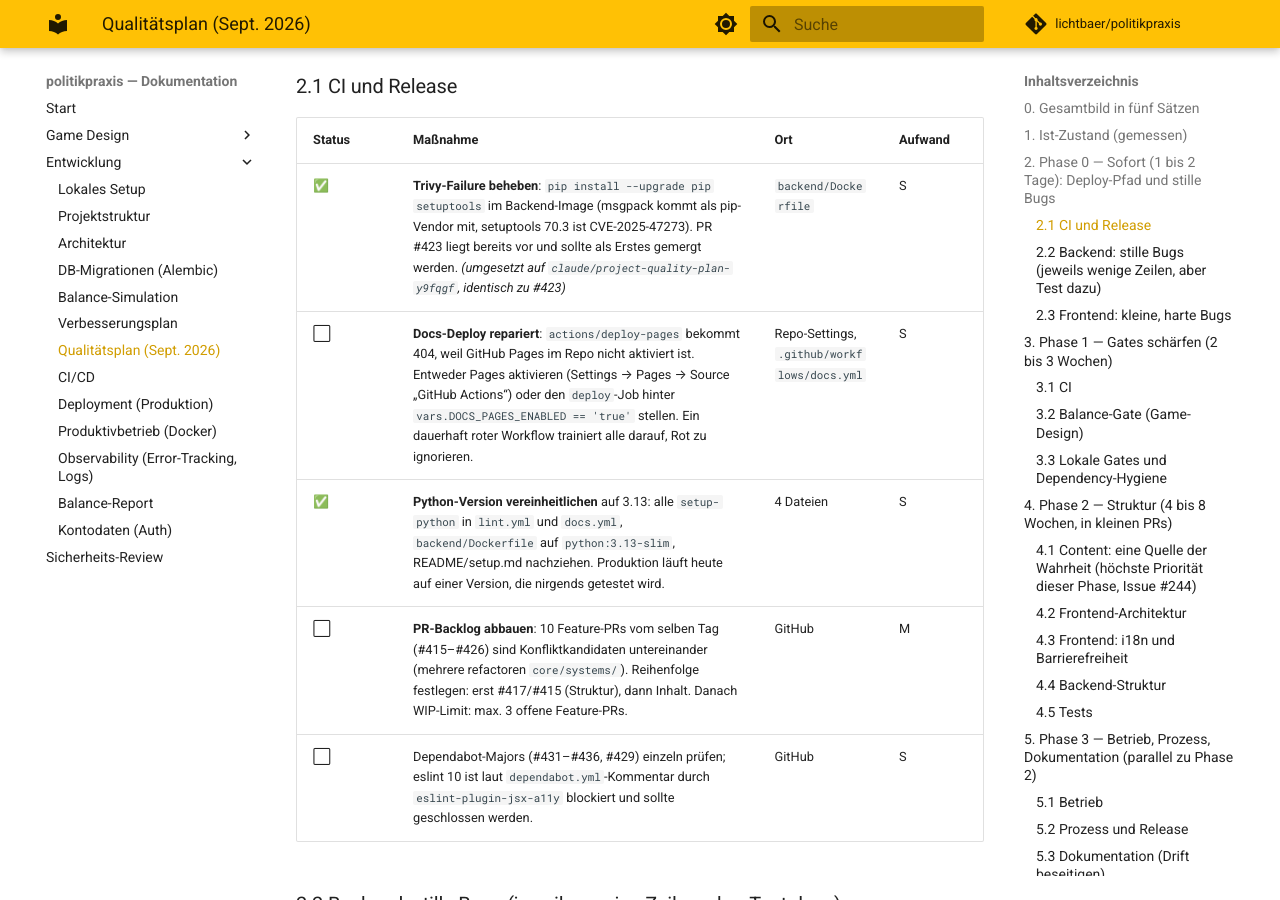
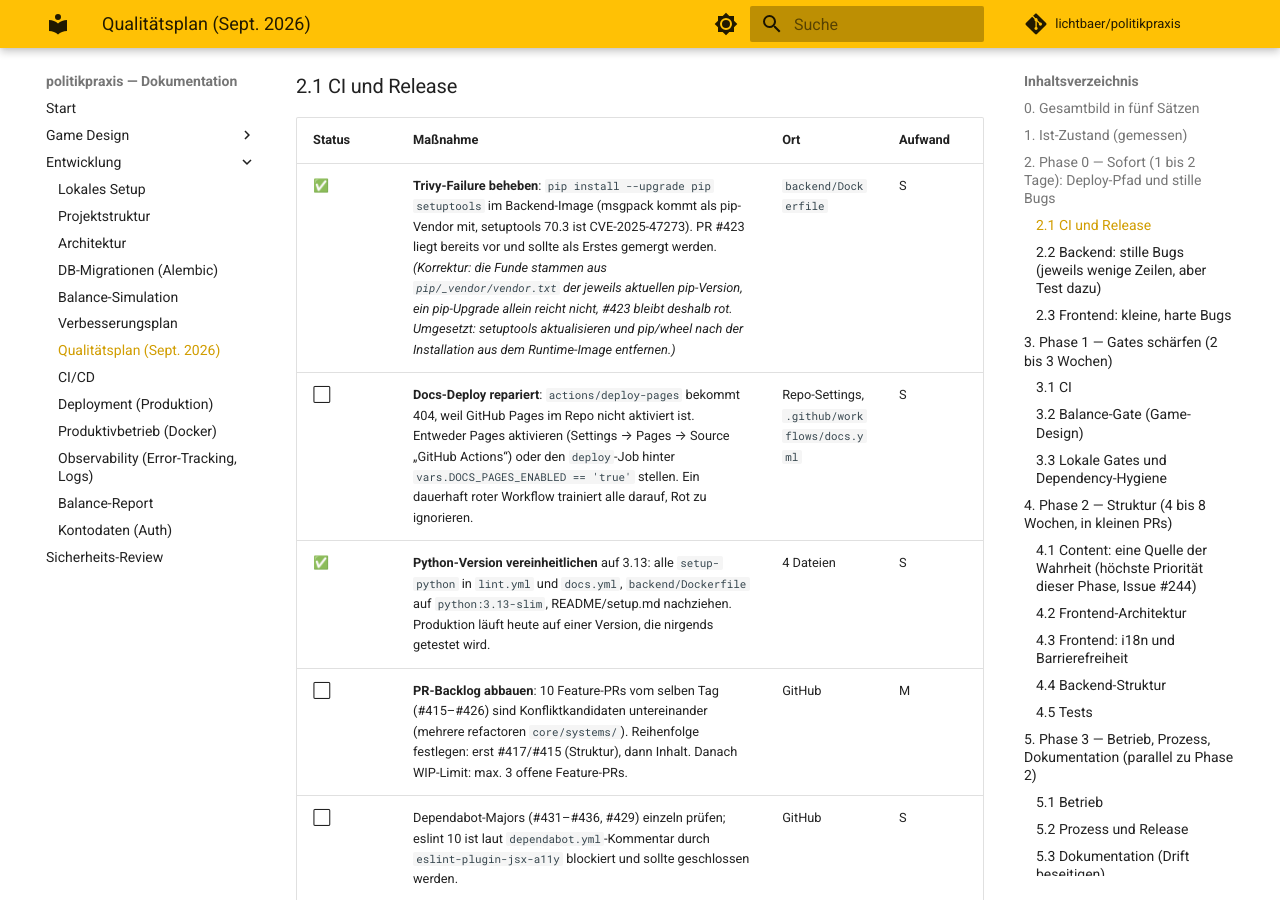
Before and after one commit to lichtbaer/politikpraxis, an MkDocs documentation site: the page built from docs/entwicklung/qualitaetsplan.md, in a window 1280 px wide and 900 px high, scrolled down 2572 px. Built offline with MkDocs 1.6.1 and Material for MkDocs 9.7.7, drawn with Linux system fonts in a browser that asks for light colours; comment, search, counter and statistics services are not loaded.

Commit message:
fix(docker): pip aus dem Backend-Runtime-Image entfernen (Trivy HIGH)
Trivy meldet msgpack 1.1.2 (GHSA-6v7p-g79w-8964) und setuptools 70.3.0
(CVE-2025-47273) aus pip/_vendor/vendor.txt — pip vendort beide selbst,
auch in der aktuellen Version 26.2.1. Ein pip-Upgrade (wie in #423 und
im vorigen Commit) ändert daran nichts. Nach der Installation der
Requirements werden pip und wheel deinstalliert; zur Laufzeit (alembic,
uvicorn) wird kein Paketmanager gebraucht.

Co-Authored-By: Claude Fable 5.1 <noreply@anthropic.com>
Claude-Session: https://claude.ai/code/session_018bwHQK2iB49rpdUq3Mnody

```diff
--- a/docs/entwicklung/qualitaetsplan.md
+++ b/docs/entwicklung/qualitaetsplan.md
@@ -71,7 +71,7 @@ Sicherheitslücken schließen. Alles hier ist klein und unabhängig voneinander.
 
 | Status | Maßnahme | Ort | Aufwand |
 |---|---|---|---|
-| ✅ | **Trivy-Failure beheben**: `pip install --upgrade pip setuptools` im Backend-Image (msgpack kommt als pip-Vendor mit, setuptools 70.3 ist CVE-2025-47273). PR #423 liegt bereits vor und sollte als Erstes gemergt werden. *(umgesetzt auf `claude/project-quality-plan-y9fqgf`, identisch zu #423)* | `backend/Dockerfile` | S |
+| ✅ | **Trivy-Failure beheben**: `pip install --upgrade pip setuptools` im Backend-Image (msgpack kommt als pip-Vendor mit, setuptools 70.3 ist CVE-2025-47273). PR #423 liegt bereits vor und sollte als Erstes gemergt werden. *(Korrektur: die Funde stammen aus `pip/_vendor/vendor.txt` der jeweils aktuellen pip-Version, ein pip-Upgrade allein reicht nicht, #423 bleibt deshalb rot. Umgesetzt: setuptools aktualisieren und pip/wheel nach der Installation aus dem Runtime-Image entfernen.)* | `backend/Dockerfile` | S |
 | ⬜ | **Docs-Deploy repariert**: `actions/deploy-pages` bekommt 404, weil GitHub Pages im Repo nicht aktiviert ist. Entweder Pages aktivieren (Settings → Pages → Source „GitHub Actions“) oder den `deploy`-Job hinter `vars.DOCS_PAGES_ENABLED == 'true'` stellen. Ein dauerhaft roter Workflow trainiert alle darauf, Rot zu ignorieren. | Repo-Settings, `.github/workflows/docs.yml` | S |
 | ✅ | **Python-Version vereinheitlichen** auf 3.13: alle `setup-python` in `lint.yml` und `docs.yml`, `backend/Dockerfile` auf `python:3.13-slim`, README/setup.md nachziehen. Produktion läuft heute auf einer Version, die nirgends getestet wird. | 4 Dateien | S |
 | ⬜ | **PR-Backlog abbauen**: 10 Feature-PRs vom selben Tag (#415–#426) sind Konfliktkandidaten untereinander (mehrere refactoren `core/systems/`). Reihenfolge festlegen: erst #417/#415 (Struktur), dann Inhalt. Danach WIP-Limit: max. 3 offene Feature-PRs. | GitHub | M |
```
Also changed, not shown: 1 other file.
